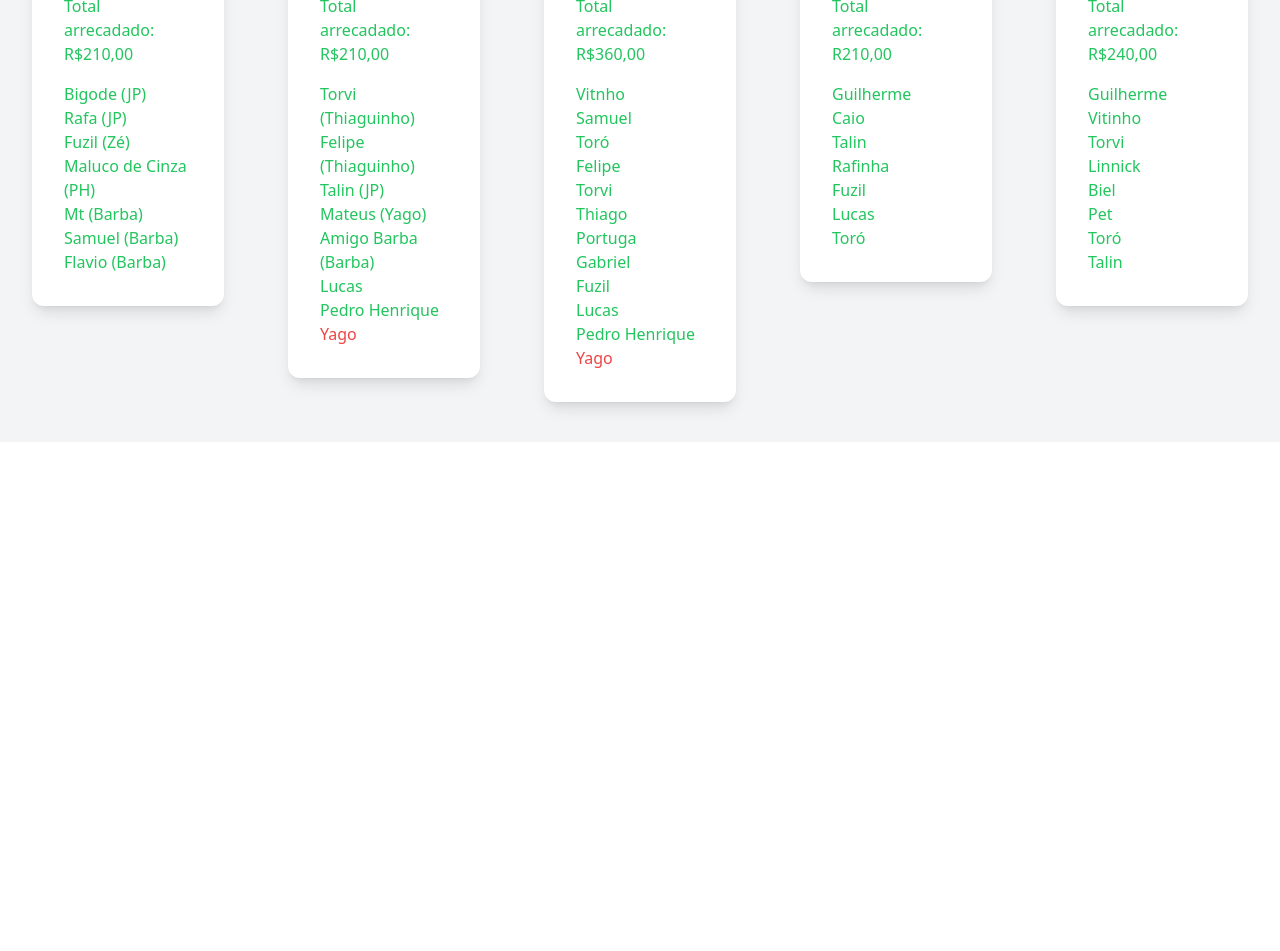
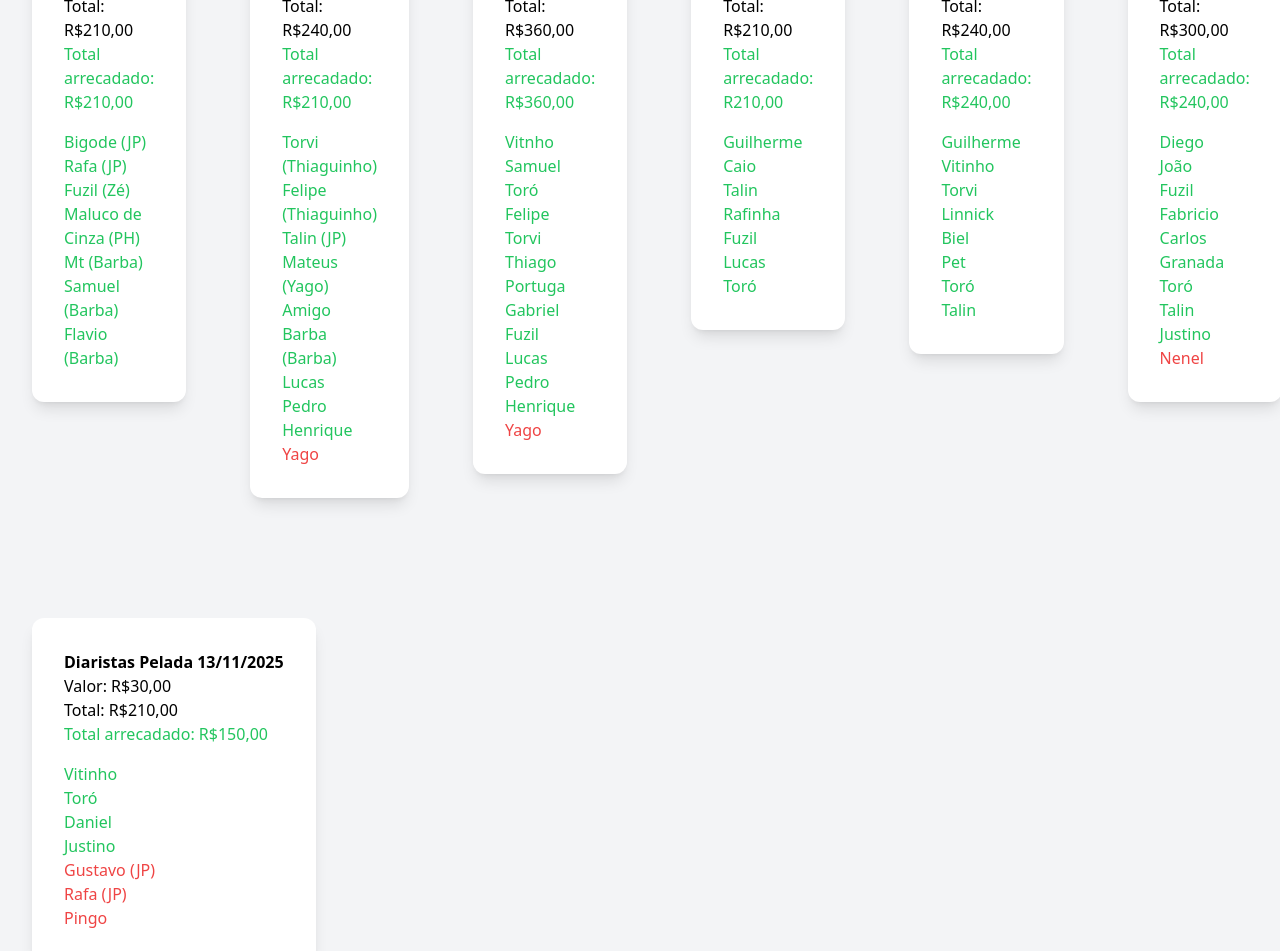
Before and after one commit to diogop2003/futebol, an Angular app in the folder pelada-front/: page /diaristas in a window 1280 px wide. Shown: the part 6140-7091 px from the top of the page. Before the commit the page ends 6582 px from the top, so only its background shows below. Built offline with nearby package versions, Linux system fonts and the light colour scheme.

Commit message:
nov 2025

```diff
--- a/pelada-front/src/app/pages/diaristas/diaristas.component.html
+++ b/pelada-front/src/app/pages/diaristas/diaristas.component.html
@@ -851,5 +851,44 @@
                 <li class="text-green-500">Talin</li>
             </ol>
         </div>
+        <div class="rounded-xl bg-white p-8 shadow-lg mx-8">
+            <h1 class="font-md font-bold">Diaristas Pelada 06/11/2025</h1>
+            <div class="mb-4">
+                <h1 class="font-sm">Valor: R$30,00</h1>
+                <h1 class="font-sm">Total: R$300,00</h1>
+                <h1 class="font-sm text-green-500">Total arrecadado: R$240,00</h1>
+            </div>
+            <ol>
+                <li class="text-green-500">Diego</li>
+                <li class="text-green-500">João</li>
+                <li class="text-green-500">Fuzil</li>
+                <li class="text-green-500">Fabricio</li>
+                <li class="text-green-500">Carlos</li>
+                <li class="text-green-500">Granada</li>
+                <li class="text-green-500">Toró</li>
+                <li class="text-green-500">Talin</li>
+                <li class="text-green-500">Justino</li>
+                <li class="text-red-500">Nenel</li>
+            </ol>
+        </div>
+    </section>
+    <section class="flex items-start mb-10">
+            <div class="rounded-xl bg-white p-8 shadow-lg mx-8">
+            <h1 class="font-md font-bold">Diaristas Pelada 13/11/2025</h1>
+            <div class="mb-4">
+                <h1 class="font-sm">Valor: R$30,00</h1>
+                <h1 class="font-sm">Total: R$210,00</h1>
+                <h1 class="font-sm text-green-500">Total arrecadado: R$150,00</h1>
+            </div>
+            <ol>
+                <li class="text-green-500">Vitinho</li>
+                <li class="text-green-500">Toró</li>
+                <li class="text-green-500">Daniel</li>
+                <li class="text-green-500">Justino</li>
+                <li class="text-red-500">Gustavo (JP)</li>
+                <li class="text-red-500">Rafa (JP)</li>
+                <li class="text-red-500">Pingo</li>
+            </ol>
+        </div>
     </section>
 </section>
--- a/pelada-front/src/app/pages/mensalista/mensalista.component.html
+++ b/pelada-front/src/app/pages/mensalista/mensalista.component.html
@@ -345,4 +345,28 @@
     </div>
 </section>
 <section class="flex mt-0 min-h-screen items-start bg-gray-100">
+        <div class="rounded-xl bg-white p-8 shadow-lg mx-8">
+        <h1 class="font-md font-bold">Mensalistas Novembro 2025</h1>
+        <div class="mb-4">
+            <h1 class="text-md">Valor: R$100,00</h1>
+            <h1 class="text-md">Total: R$1.400,00</h1>
+            <h1 class="text-green-500">Arrecadado: R$1.000,00</h1>
+        </div>
+        <ol>
+            <li class="text-green-500">Sergio</li>
+            <li class="text-green-500">Wanilson</li>
+            <li class="text-green-500">Xande</li>
+            <li class="text-green-500">Zé</li>
+            <li class="text-green-500">Igor</li>
+            <li class="text-red-500">Alex</li>
+            <li class="text-green-500">Dioguinho</li>
+            <li class="text-red-500">Pirulito</li>
+            <li class="text-green-500">Roger</li>
+            <li class="text-red-500">JP</li>
+            <li class="text-green-500">Guilherme</li>
+            <li class="text-green-500">Caio</li>
+            <li class="text-red-500">Pedro</li>
+            <li class="text-green-500">Giovanni</li>
+        </ol>
+    </div>
 </section>
--- a/pelada-front/src/app/pages/saldo/saldo.component.html
+++ b/pelada-front/src/app/pages/saldo/saldo.component.html
@@ -25,11 +25,11 @@
             <tbody>
                 <tr class="border-b">
                     <td class="w-auto py-4 text-md text-gray-700">Saldo Mes Anterior</td>
-                    <td class="w-auto py-4 text-md text-green-500">2.026,00</td>
+                    <td class="w-auto py-4 text-md text-green-500">1.796,00</td>
                 </tr>
                 <tr class="border-b gap-5">
-                    <td class="w-auto py-4 text-md text-gray-700">Pagantes Outubro</td>
-                    <td class="w-auto py-4 text-md text-green-500">1.300,00</td>
+                    <td class="w-auto py-4 text-md text-gray-700">Pagantes Novembro</td>
+                    <td class="w-auto py-4 text-md text-green-500">1.000,00</td>
                 </tr>
                 <tr class="border-b gap-5">
                     <td class="w-auto py-4 text-md text-gray-700">Mensalidade do campo</td>
@@ -37,27 +37,27 @@
                 </tr>
                 <tr class="border-b gap-5">
                     <td class="w-auto py-4 text-md text-gray-700">Goleiros mês</td>
-                    <td class="w-auto py-4 text-md text-red-500">-700,00</td>
+                    <td class="w-auto py-4 text-md text-red-500">-420,00</td>
                 </tr>
                 <tr class="border-b gap-5">
-                    <td class="w-auto py-4 text-md text-gray-700">Diaristas Setembro</td>
-                    <td class="w-auto py-4 text-md text-green-500">1.020,00</td>
+                    <td class="w-auto py-4 text-md text-gray-700">Diaristas Novembro</td>
+                    <td class="w-auto py-4 text-md text-green-500">390,00</td>
                 </tr>
                 <tr class="border-b gap-5">
-                    <td class="w-auto py-4 text-md text-gray-700">Gastos adicionais Setembro</td>
-                    <td class="w-auto py-4 text-md text-red-500">-250,00</td>
-                </tr>
-                <tr class="border-b gap-5">
-                    <td class="w-auto py-4 text-md text-gray-700">Gastos churrasco Setembro</td>
+                    <td class="w-auto py-4 text-md text-gray-700">Gastos adicionais Novembro</td>
                     <td class="w-auto py-4 text-md text-red-500">-00,00</td>
                 </tr>
                 <tr class="border-b gap-5">
-                    <td class="w-auto py-4 text-md text-gray-700">Pagantes churrasco Setembro</td>
+                    <td class="w-auto py-4 text-md text-gray-700">Gastos churrasco Novembro</td>
+                    <td class="w-auto py-4 text-md text-red-500">-349,63</td>
+                </tr>
+                <tr class="border-b gap-5">
+                    <td class="w-auto py-4 text-md text-gray-700">Pagantes churrasco Novembro</td>
                     <td class="w-auto py-4 text-md text-green-500">00,00</td>
                 </tr>
                 <tr class="border-b gap-5">
                     <td class="w-auto py-4 text-md text-gray-700">SALDO TOTAL</td>
-                    <td class="w-auto py-4 text-md text-green-500">1.796,00</td>
+                    <td class="w-auto py-4 text-md text-green-500">816,37</td>
                 </tr>
             </tbody>
         </table>
```
Lines whose indentation alone changed are shown as unchanged.
